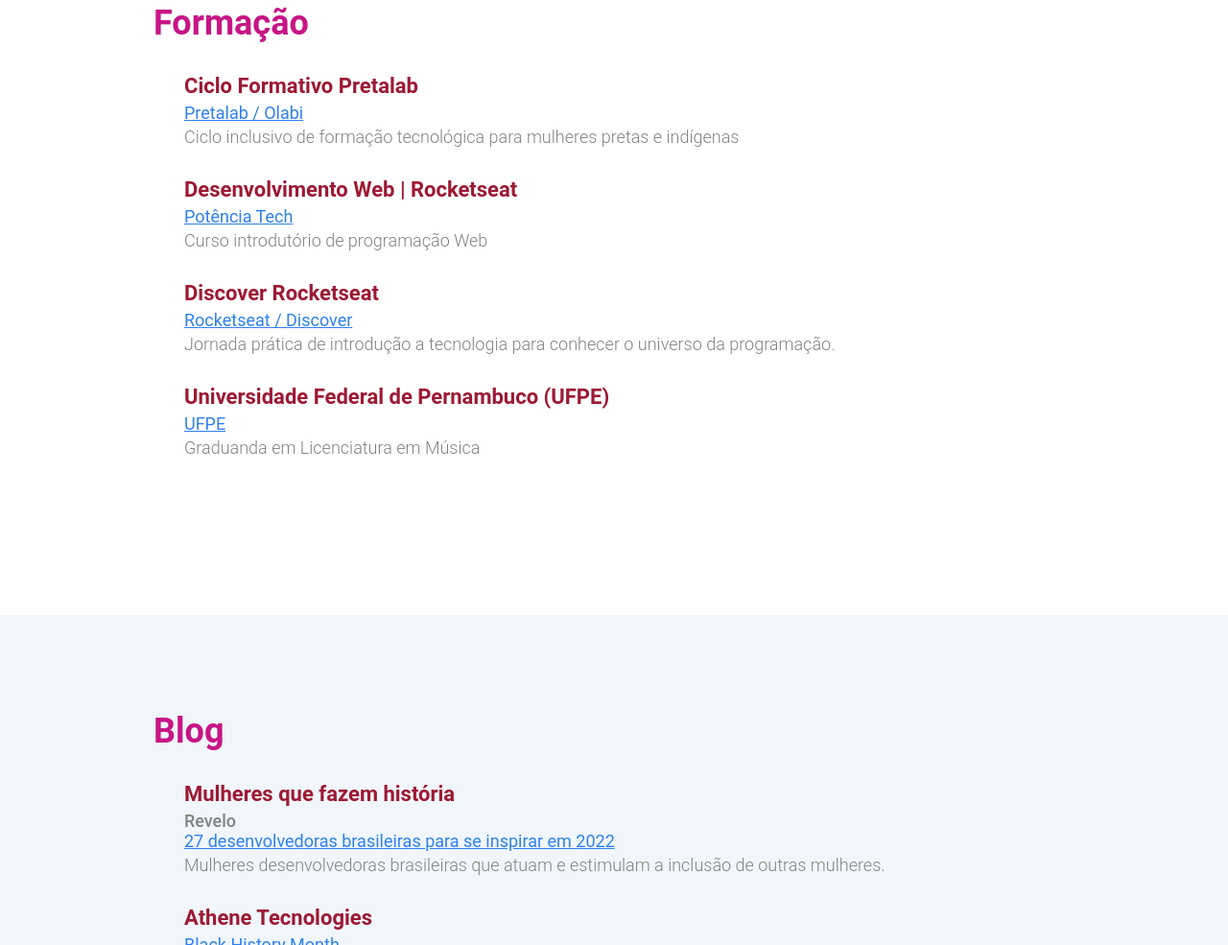
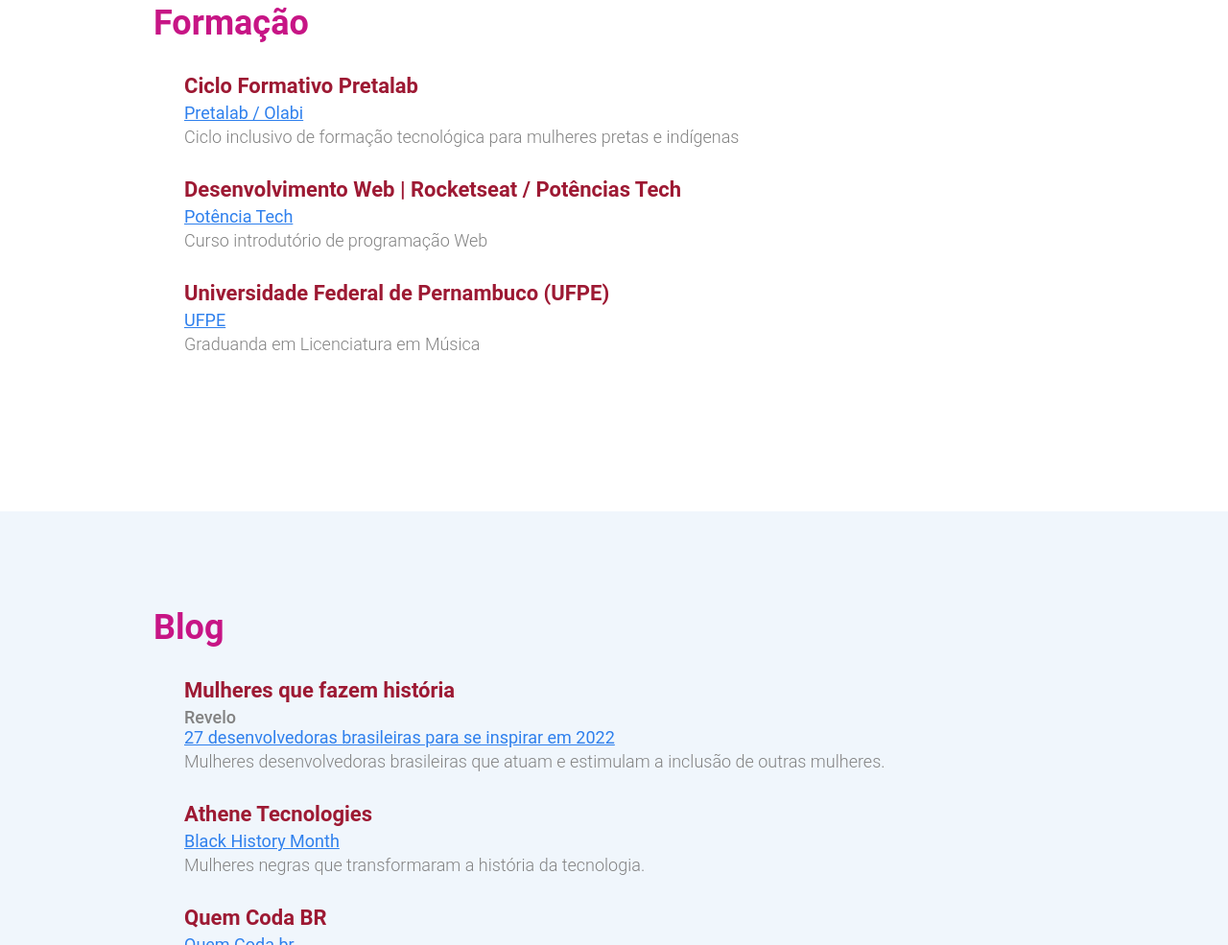
Before and after one commit to renatasilvestr3/PretaLab-Meu_Portif-lio, a plain HTML site: page index.html in a window 1280 px wide. Shown: the part 1081-2066 px from the top of the page at 96% size. Drawn offline with Linux system fonts and the light colour scheme.

Commit message:
atualizando o meu html

```diff
--- a/index.html
+++ b/index.html
@@ -62,14 +62,9 @@
                              <p class="lista-descricao">Ciclo inclusivo de formação tecnológica para mulheres pretas e indígenas</p>
                         </li>
                         <li>
-                            <p class="lista-titulo">Desenvolvimento Web | Rocketseat</p>
+                            <p class="lista-titulo">Desenvolvimento Web | Rocketseat / Potências Tech</p>
                             <a href="https://potenciatech.app.toolzz.com.br/potenciatech/play/curso/40727635?institution=potenciatech" target="_blank" class="lista-local">Potência Tech</a>
                             <p class="lista-descricao">Curso introdutório de programação Web</p>
-                        </li>
-                        <li>
-                            <p class="lista-titulo">Discover Rocketseat</p>
-                            <a href="https://app.rocketseat.com.br/discover" target="_blank" class="lista-local">Rocketseat / Discover</a>
-                            <p class="lista-descricao">Jornada prática de introdução a tecnologia para conhecer o universo da programação.</p>
                         </li>
                         <li>
                             <p class="lista-titulo">Universidade Federal de Pernambuco (UFPE)</p>
```
